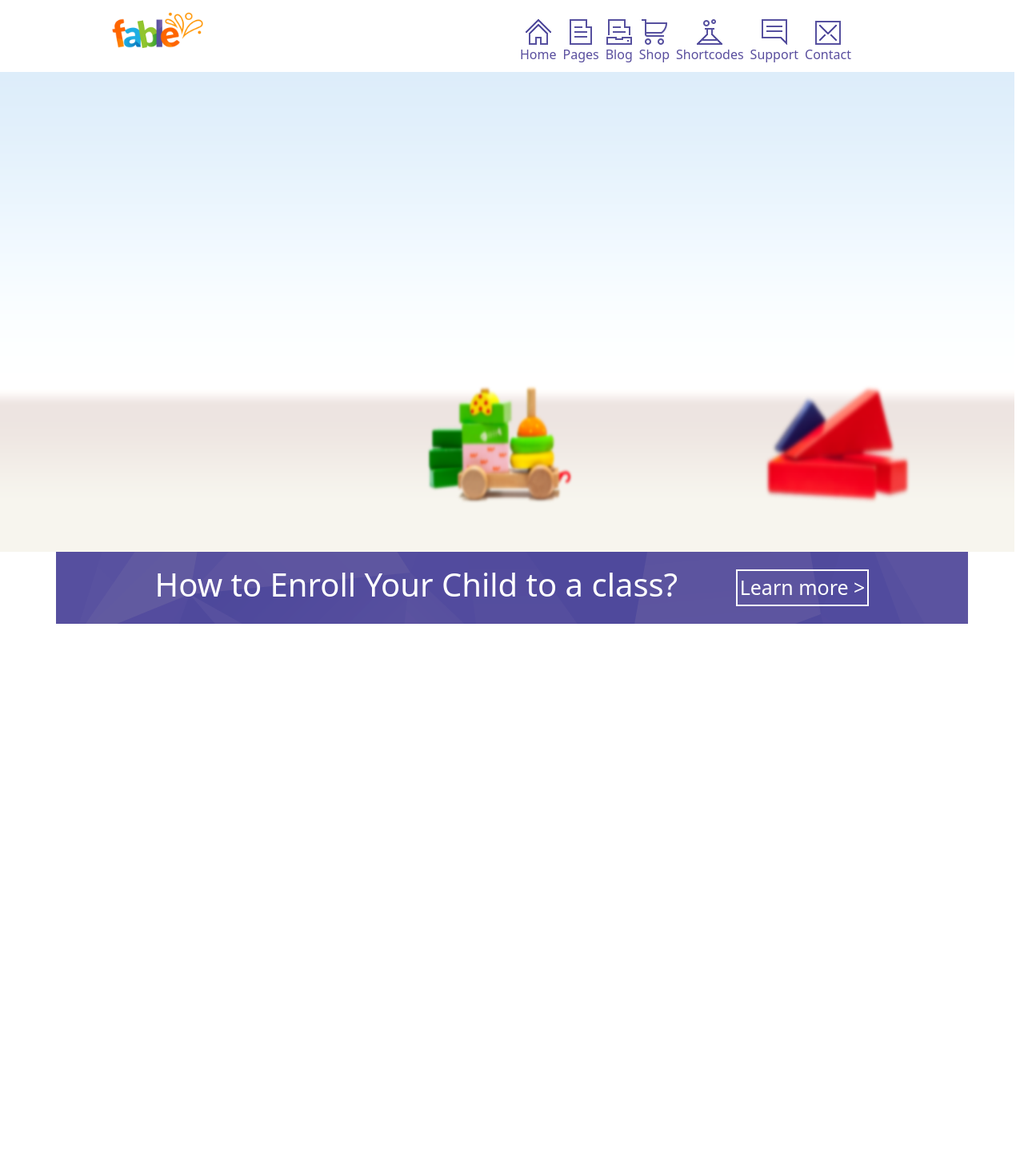
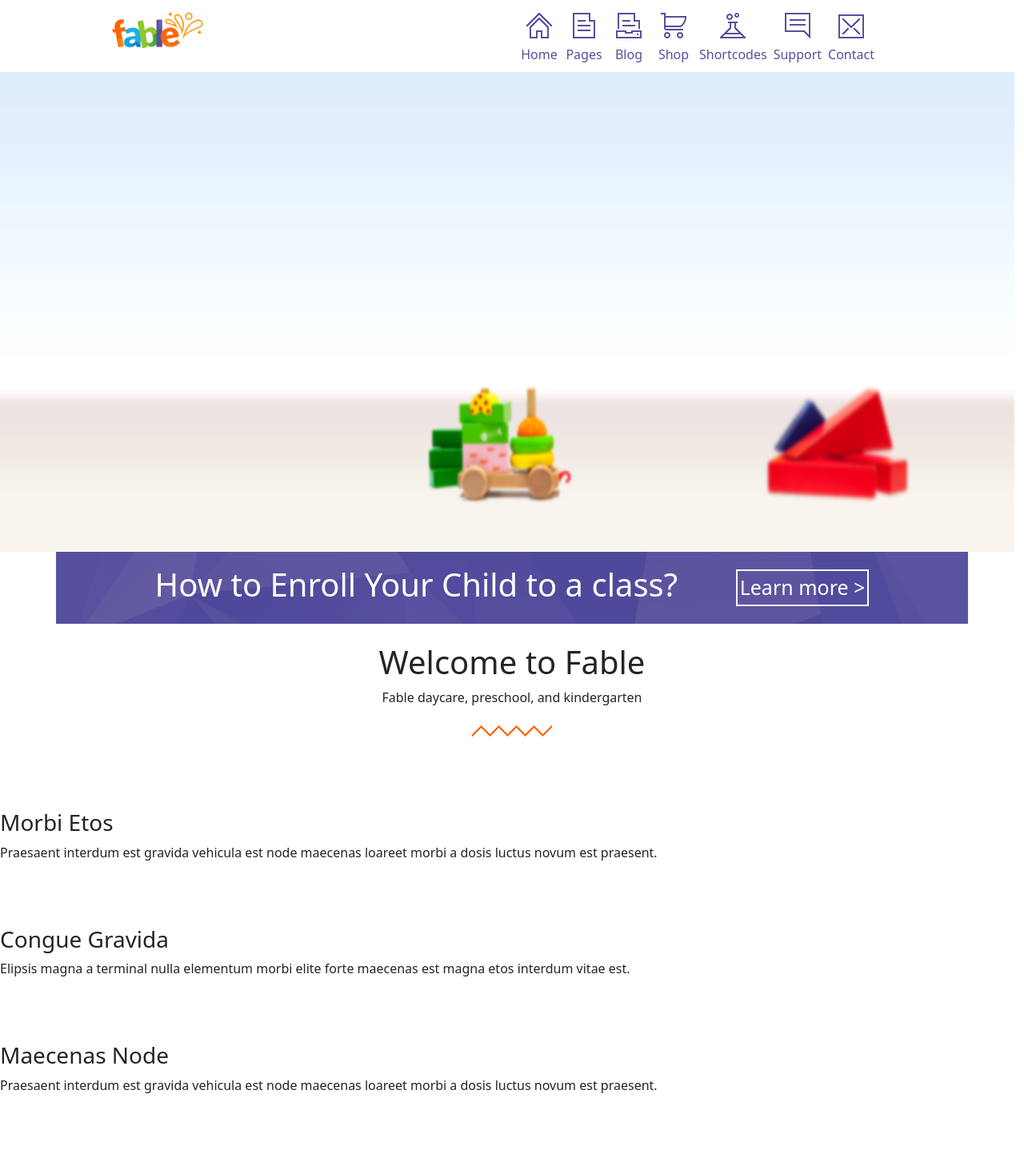
Before and after one commit to DiceglieA/proj-html-vuejs, a Vue app: page / in a window 1280 px wide. Shown: the top 1453 px of the page at 80% size. Before the commit the page ends 800 px from the top, so only its background shows below. Built offline with nearby package versions, Linux system fonts and the light colour scheme; the HTML template or start-up script is replaced by a standard one.

Commit message:
structure welcome

```diff
--- a/src/App.vue
+++ b/src/App.vue
@@ -1,16 +1,18 @@
 <template>
   <div>
     <HeaderComp />
+    <MainComp />
   </div>
 </template>
 
 <script>
 import HeaderComp from "./components/HeaderComp.vue";
-
+import MainComp from "./components/MainComp.vue"
 export default {
   name: "App",
   components: {
     HeaderComp,
+    MainComp,
   },
 };
 </script>
@@ -28,4 +30,7 @@ export default {
 ul {
   list-style-type: none;
 }
+a {
+  text-decoration: none;
+}
 </style>
--- a/src/components/EnrollBar.vue
+++ b/src/components/EnrollBar.vue
@@ -1,5 +1,5 @@
 <template>
-  <div class="container w-100">
+  <div class="container">
     <div class="en-bar">
         <h1>How to Enroll Your Child to a class?</h1>
         <a href="#!">Learn more &gt;</a>
--- /dev/null
+++ b/src/components/MainComp.vue
@@ -0,0 +1,20 @@
+<template>
+  <div>
+    <WelcomeComp />
+  </div>
+</template>
+
+<script>
+import WelcomeComp from './WelcomeComp.vue';
+
+export default {
+name: 'MainComp',
+components: {
+    WelcomeComp,
+}
+}
+</script>
+
+<style lang="scss" scoped>
+
+</style>
--- a/src/components/NavComp.vue
+++ b/src/components/NavComp.vue
@@ -5,8 +5,8 @@
                 <img class="w-50" src="../assets/img/images/logo.png" alt="logo-fable">
             </div>
             <ul class="col-6 d-flex align-items-center ">
-                <a v-for="(elem, index) in navList" :key="index" class="text-center align-items-center mx-1 py-4">
-                    <img :src="require(`../assets/img/${elem.img}`)">
+                <a v-for="(elem, index) in navList" :key="index" class="text-center align-items-center mx-1 py-2">
+                    <img :src="require(`../assets/img/${elem.image}`)" class="p-2">
                     <div>{{elem.name}}</div>
                 </a>
             </ul>
@@ -23,31 +23,31 @@ data() {
     return {
         navList: [
             {
-                img: "home.png",
+                image: "home.png",
                 name: "Home"
             },
             {
-                img: "document.png",
+                image: "document.png",
                 name: "Pages"
             },
             {
-                img: "printer.png",
+                image: "printer.png",
                 name: "Blog"
             },
             {
-                img: "cart.png",
+                image: "cart.png",
                 name: "Shop"
             },
             {
-                img: "lab.png",
+                image: "lab.png",
                 name: "Shortcodes"
             },
             {
-                img: "chat.png",
+                image: "chat.png",
                 name: "Support"
             },
             {
-                img: "envelope.png",
+                image: "envelope.png",
                 name: "Contact"
             },
         ]
--- /dev/null
+++ b/src/components/WelcomeComp.vue
@@ -0,0 +1,55 @@
+<template>
+  <div>
+    <div class="text-center m-4">
+        <h1>Welcome to Fable</h1>
+        <p>Fable daycare, preschool, and kindergarten</p>
+        <div>
+            <img src="../assets/img/images/header_divider.png" alt="waves">
+        </div>
+    </div>
+
+    <div>
+        <div v-for="(elem, index) in welcomeData" :key="index" class="w-card">
+            <img :src="require(`../assets/img/images/${elem.image}`)" alt="none">
+            <h3> {{elem.title}} </h3>
+            <p> {{elem.notes}} </p>
+        </div>
+    </div>
+  </div>
+</template>
+
+<script>
+export default {
+name: 'WelcomeComp',
+data() {
+    return {
+        welcomeData : [
+            {
+              image: 'schoolbag_alt.png',
+              title: 'Morbi Etos',
+              notes: 'Praesaent interdum est gravida vehicula est node maecenas loareet morbi a dosis luctus novum est praesent.',
+            },
+            {
+              image: 'stroller_alt.png',
+              title: 'Congue Gravida',
+              notes: 'Elipsis magna a terminal nulla elementum morbi elite forte maecenas est magna etos interdum vitae est.',
+            },
+            {
+              image: 'globe_alt.png',
+              title: 'Maecenas Node',
+              notes: 'Praesaent interdum est gravida vehicula est node maecenas loareet morbi a dosis luctus novum est praesent.',
+            },
+            {
+              image: 'bell_alt.png',
+              title: 'Praesent Morbi',
+              notes: 'Praesaent interdum est gravida vehicula est node maecenas loareet morbi a dosis luctus novum est praesent.',
+            },
+        ]
+    }
+}
+}
+</script>
+
+<style lang="scss" scoped>
+
+</style>
```
